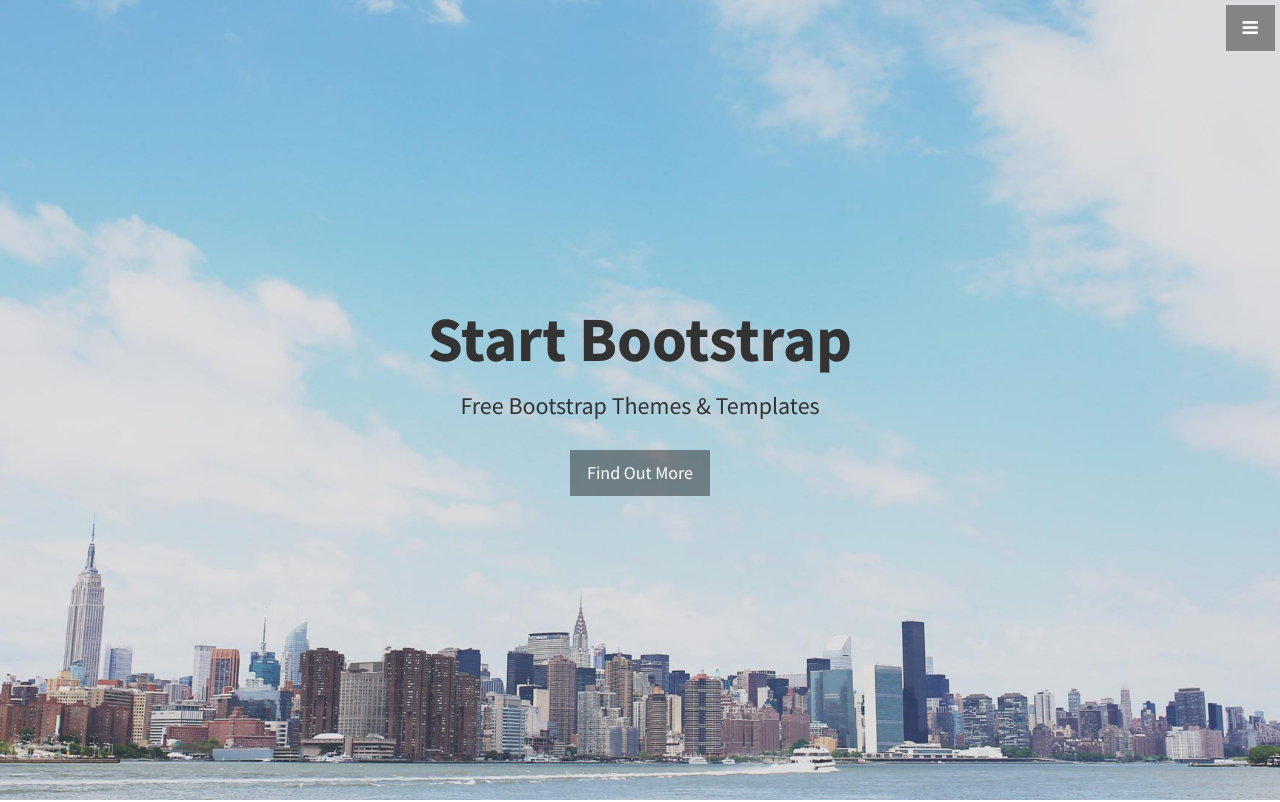
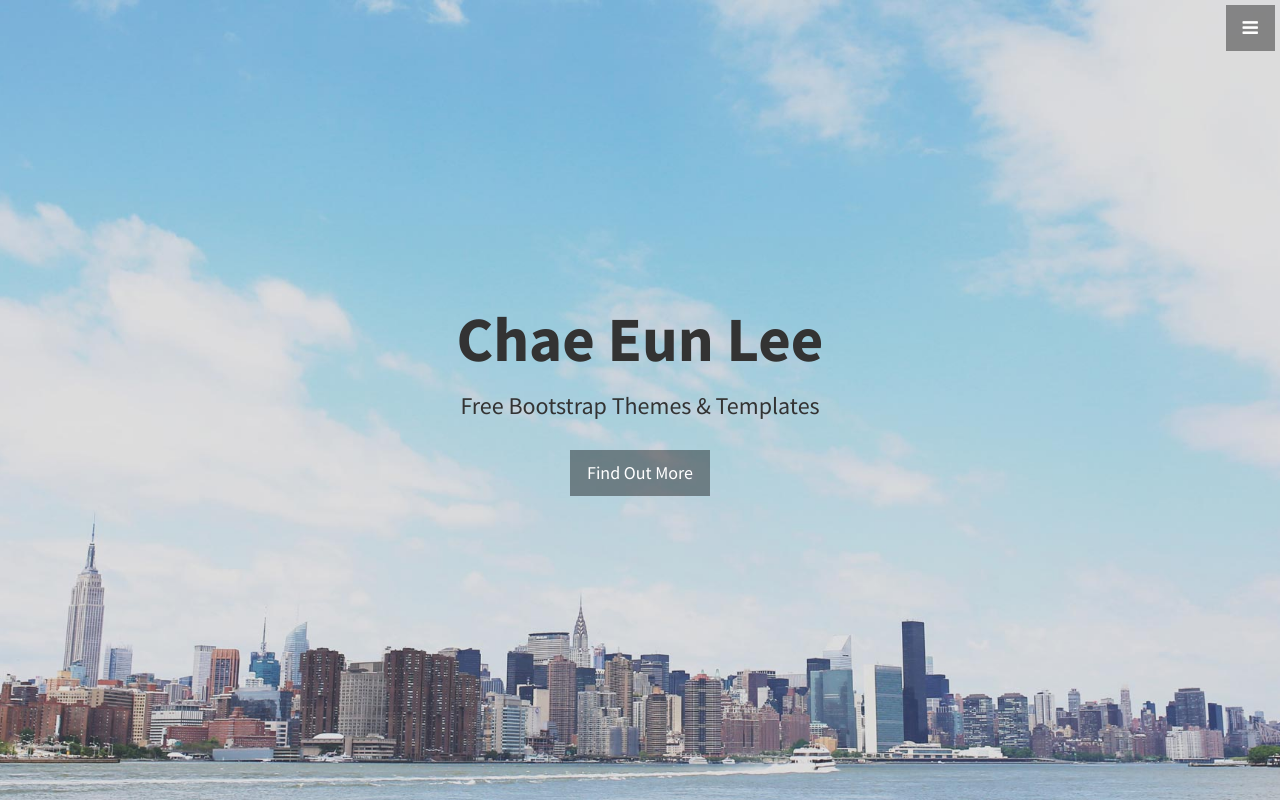
Before and after one commit to chaningo/chaningo.github.com, a plain HTML site: page index.html in a window 1280 px wide. Shown: the top 802 px of the page. Drawn offline with Linux system fonts and the light colour scheme.

Commit message:
20170323_ver_01

```diff
--- a/index.html
+++ b/index.html
@@ -9,7 +9,7 @@
     <meta name="description" content="">
     <meta name="author" content="">
 
-    <title>Stylish Portfolio - Start Bootstrap Theme</title>
+    <title>Portfolio - Chae Eun Lee</title>
 
     <!-- Bootstrap Core CSS -->
     <link href="css/bootstrap.min.css" rel="stylesheet">
@@ -61,7 +61,7 @@
     <!-- Header -->
     <header id="top" class="header">
         <div class="text-vertical-center">
-            <h1>Start Bootstrap</h1>
+            <h1>Chae Eun Lee</h1>
             <h3>Free Bootstrap Themes &amp; Templates</h3>
             <br>
             <a href="#about" class="btn btn-dark btn-lg">Find Out More</a>
```
